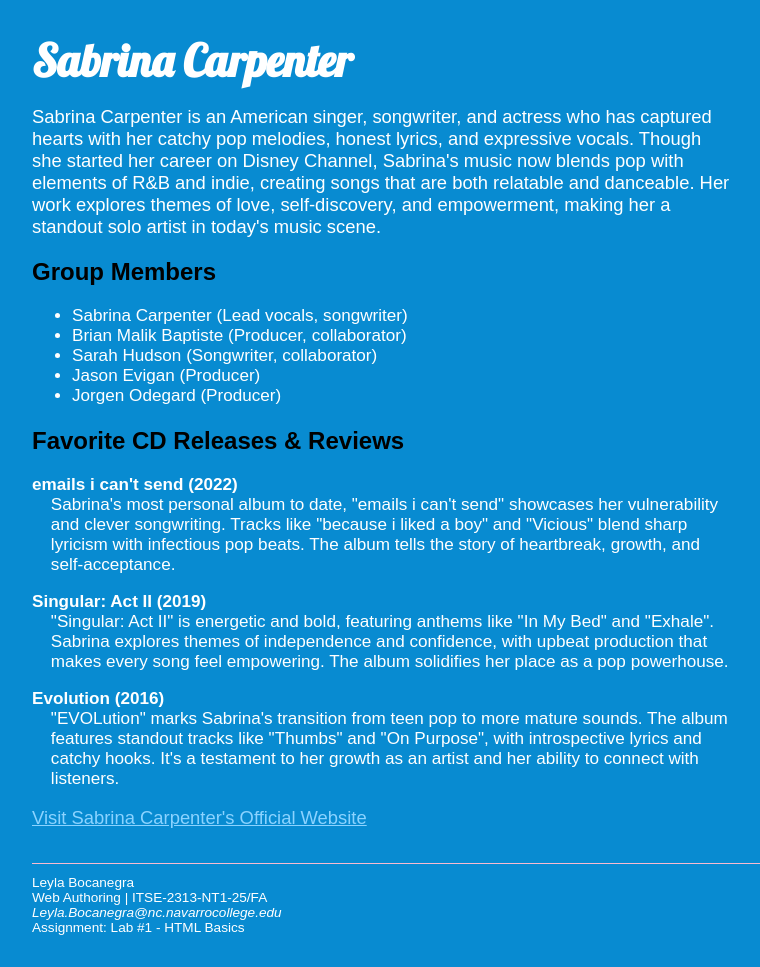
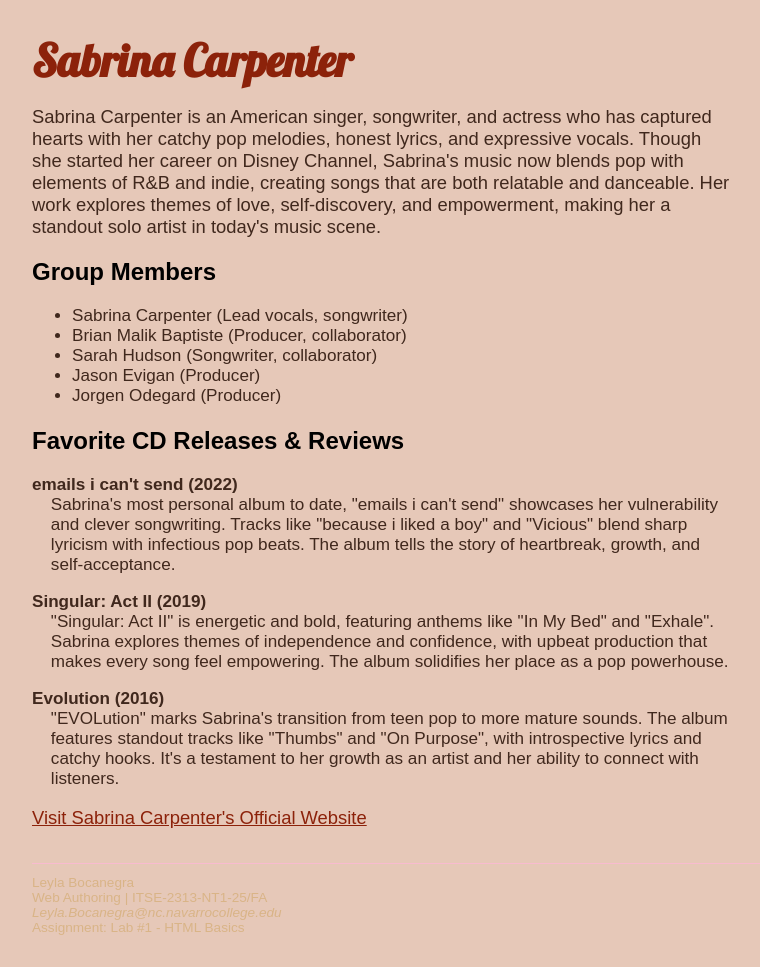
Before and after one commit to LeylaBird/Band, a plain HTML site: page index.html in a window 1280 px wide. Shown: the whole page, without its empty margins (0-760 px from the left). Drawn offline with Linux system fonts and the light colour scheme.

Commit message:
color switch

```diff
--- a/index.html
+++ b/index.html
@@ -11,27 +11,27 @@
         body {
             font-family: Arial, sans-serif;
             margin: 2em;
-            background: #088bd1;
+            background: #e6c8b8;
         }
         header h1 {
             font-family: 'Lobster', cursive;
             font-weight: bold;
             font-size: 2.8em;
-            color: #ffffff;
+            color: #8c220a;
             margin-bottom: 0.2em;
         }
         p {
             font-size: 1.15em;
-            color: #ffffff;
+            color: #40281d;
             max-width: 700px;
         }
         ul {
             font-size: 1.07em;
-            color: #ffffff;
+            color: #40281d;
             margin-bottom: 1.2em;
         }
         a {
-            color: #8bd3ff;
+            color: #8c220a;
             text-decoration: underline;
         }
         dl {
@@ -40,17 +40,17 @@
         }
         dt {
             font-weight: bold;
-            color: #ffffff;
+            color: #40281d;
             margin-top: 1em;
         }
         dd {
             margin-left: 1.1em;
             margin-bottom: 0.7em;
-            color: #ffffff;
+            color: #40281d;
         }
         footer {
             font-size: 0.85em;
-            color: #ffffff;
+            color: #d9b487;
             margin-top: 2.5em;
             border-top: 1px solid #f8bbd0;
             padding-top: 0.8em;
```
